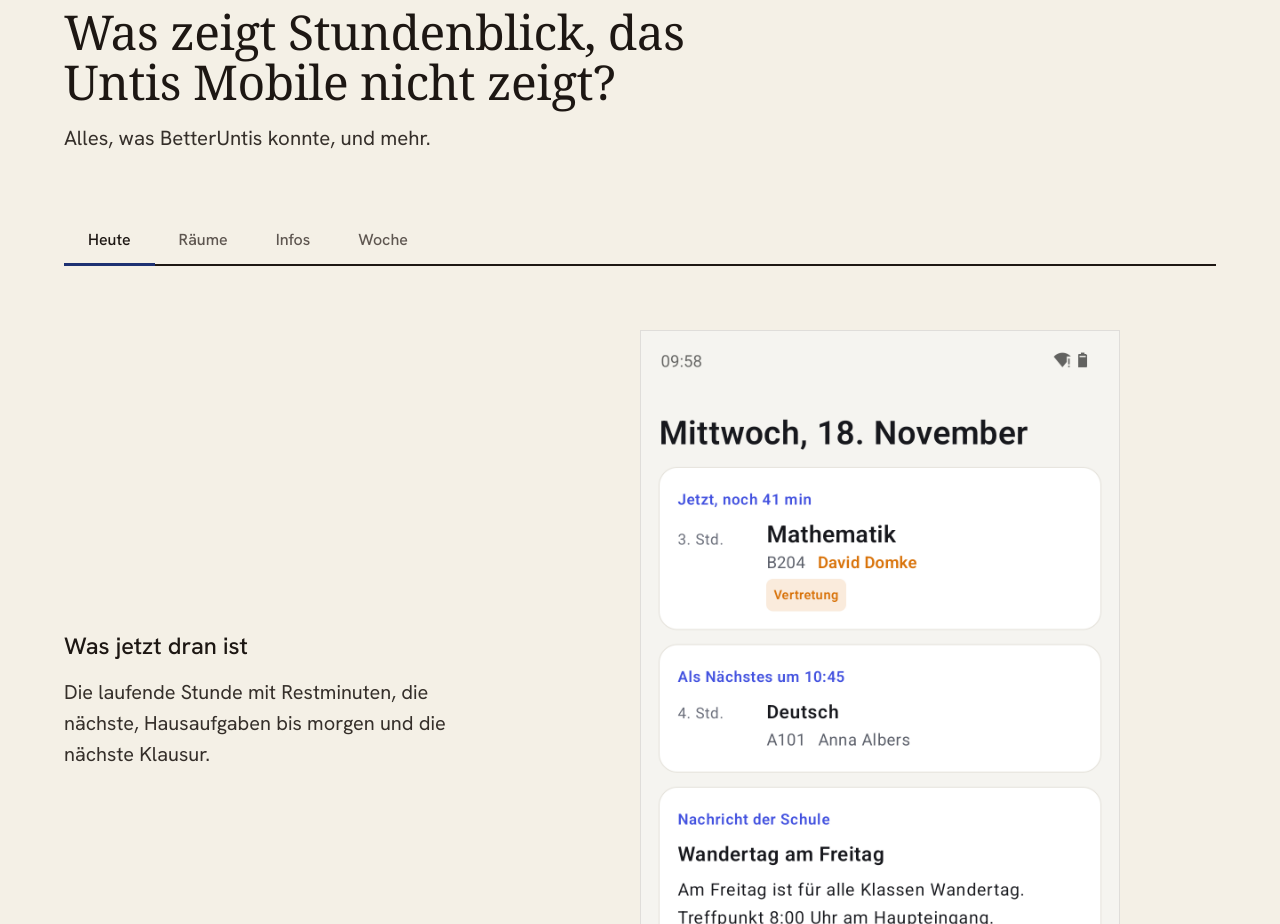
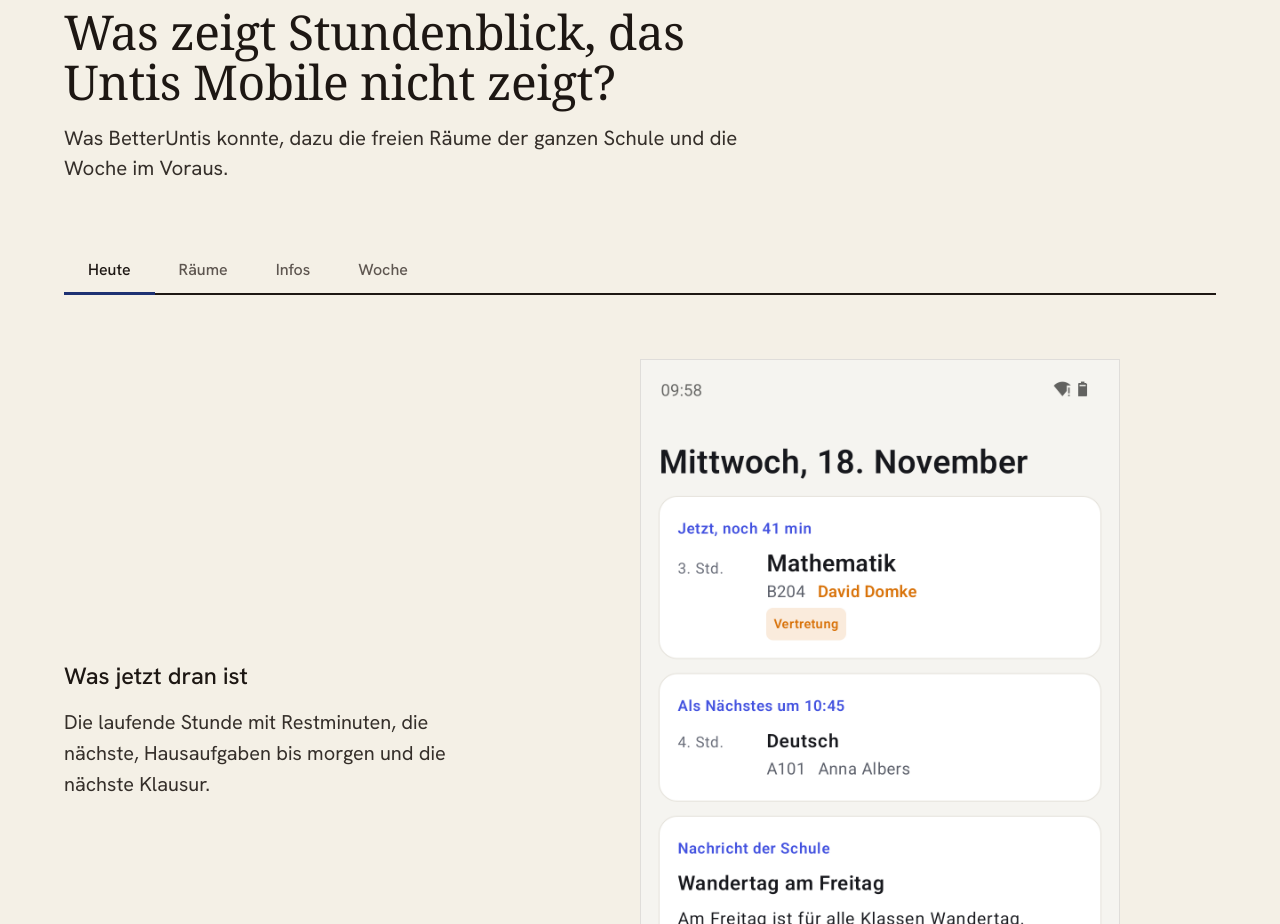
Before and after one commit to BrickyStudios/stundenblick, a plain HTML site: page docs/index.html in a window 1280 px wide. Shown: the part 3200-4124 px from the top of the page. Drawn offline with Linux system fonts and the light colour scheme; a web font is replaced by a local one.

Commit message:
Doku: zwei Formulierungen konkreter
Co-Authored-By: Claude Opus 5.5 <noreply@anthropic.com>

```diff
--- a/docs/index.html
+++ b/docs/index.html
@@ -136,7 +136,7 @@
   <section id="mehr-als-untis">
     <div class="container">
       <h2>Was zeigt Stundenblick, das Untis Mobile nicht zeigt?</h2>
-      <p class="answer">Alles, was BetterUntis konnte, und mehr.</p>
+      <p class="answer">Was BetterUntis konnte, dazu die freien Räume der ganzen Schule und die Woche im Voraus.</p>
       <div data-switch>
         <div class="tabs" role="tablist" aria-label="Mehr als Untis">
           <button type="button" role="tab" id="t-heute" aria-controls="p-heute" aria-selected="true">Heute</button>
```
Also changed, not shown: 1 other file.
